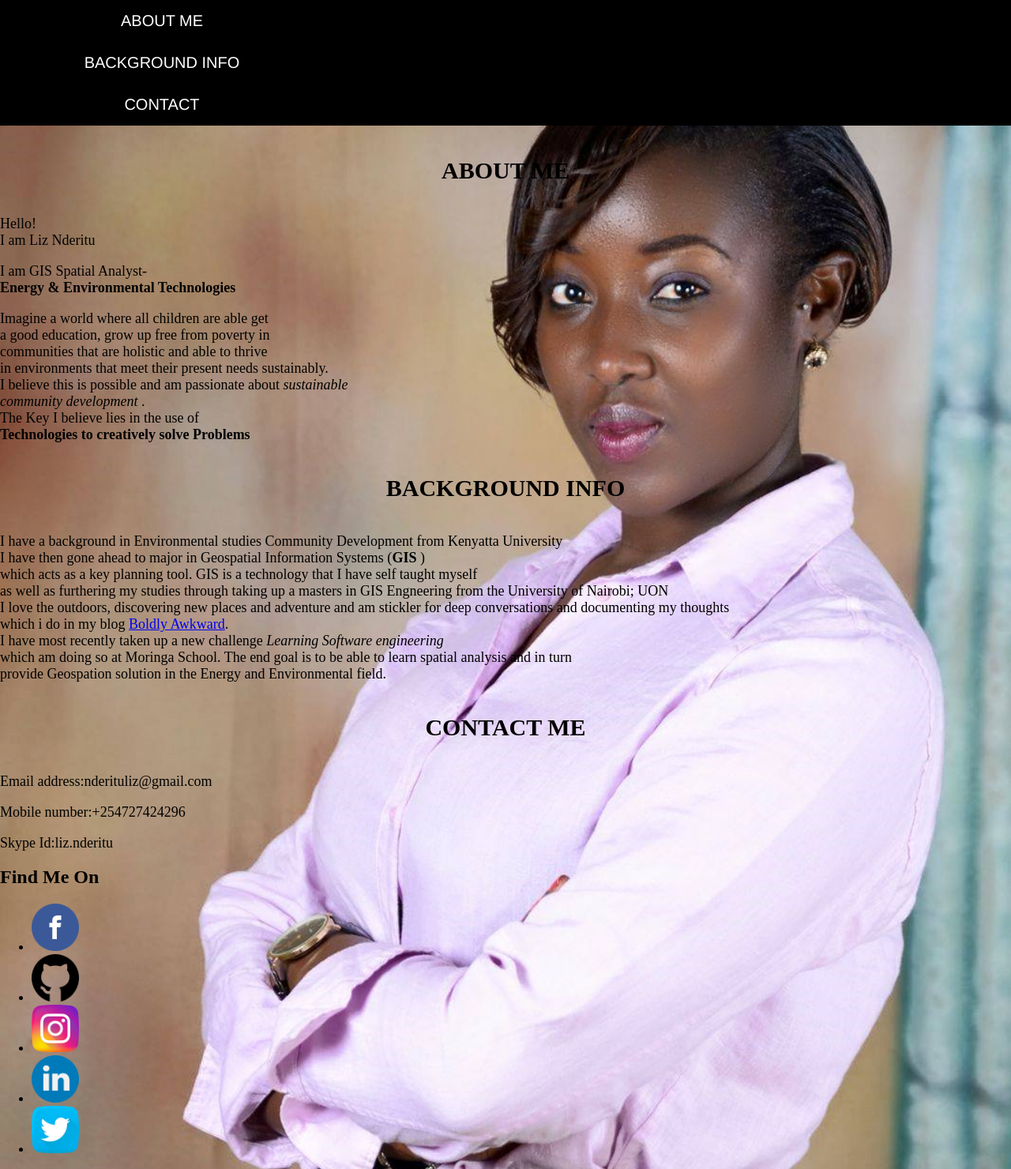
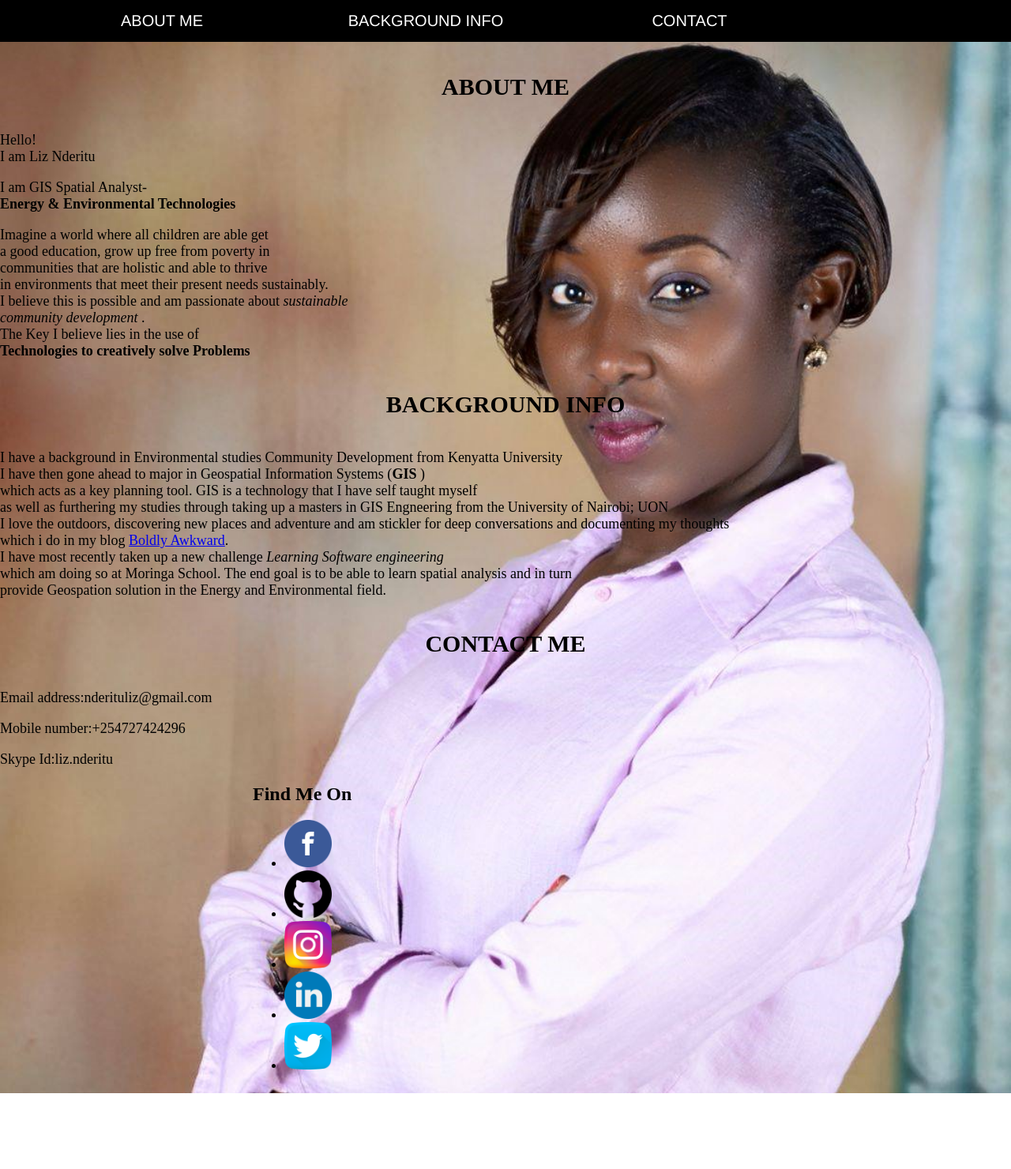
Before and after one commit to nderituliz/Portfolio, a plain HTML site: page index.html in a window 1280 px wide. Shown: the whole page at 79% size. After the commit the page ends 1384 px from the top, so only its background shows below. Drawn offline with Linux system fonts and the light colour scheme; files that its build step writes are made by us from their sources.

Commit message:
add the changes made to the nav bar

```diff
--- a/CSS/styles.css
+++ b/CSS/styles.css
@@ -9,6 +9,9 @@ body{
     padding:0;
     margin:0;
     }
+.nav li {
+        display: inline-block;
+        }
 .nav a {
         text-decoration: none;
         color: white;
@@ -34,3 +37,13 @@ body{
         text-align: left;
         font-size: 18px
         }
+
+#Contact{
+        padding-bottom: 10px;
+        margin-top: 20px;
+        margin-left: 25%;
+        }
+i{
+        height: 1rem;
+        font-size: 50px;
+        }
```
